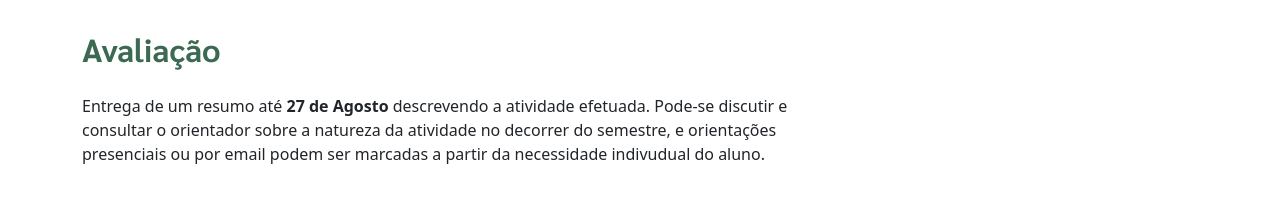
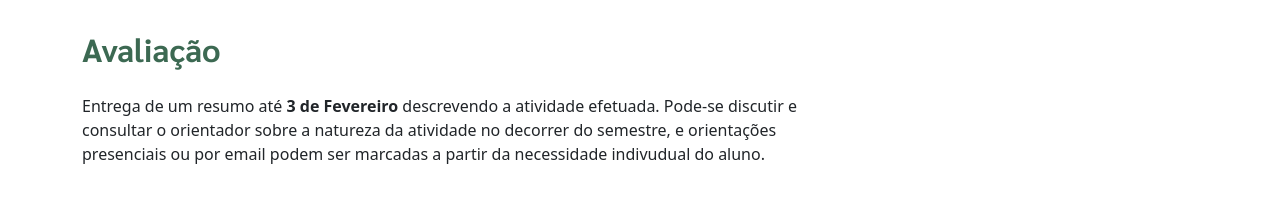
Before and after one commit to pedrokroger/pedrokroger.github.io, a Jekyll site: the page built from aulas/estagio.md, in a window 1280 px wide. Shown: the part 470-673 px from the top of the page. Built offline with Jekyll 4.4.1, drawn with Linux system fonts in a browser that asks for light colours.

Commit message:
Atualiza prazos seminários e estágio

```diff
--- a/aulas/estagio.md
+++ b/aulas/estagio.md
@@ -13,7 +13,7 @@ uma análise, estudo ou composição.
 
 ## Avaliação
 
-Entrega de um resumo até **27 de Agosto** descrevendo a atividade efetuada.
+Entrega de um resumo até **3 de Fevereiro** descrevendo a atividade efetuada.
 Pode-se discutir e consultar o orientador sobre a natureza da atividade no
 decorrer do semestre, e orientações presenciais ou por email podem ser marcadas
 a partir da necessidade indivudual do aluno.
```
Also changed, not shown: aulas/seminarios.md (+1 -1 lines).
